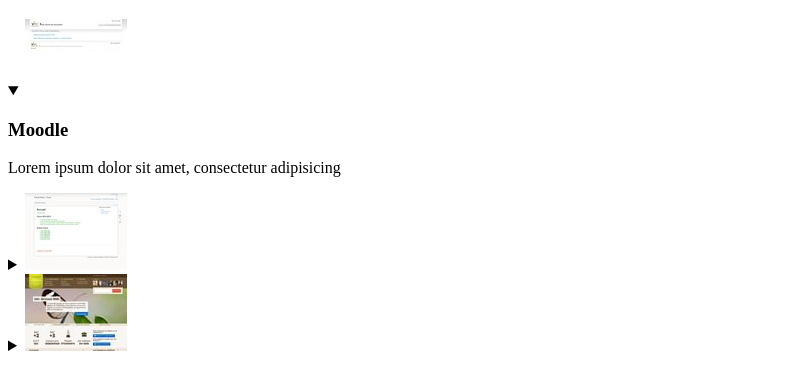
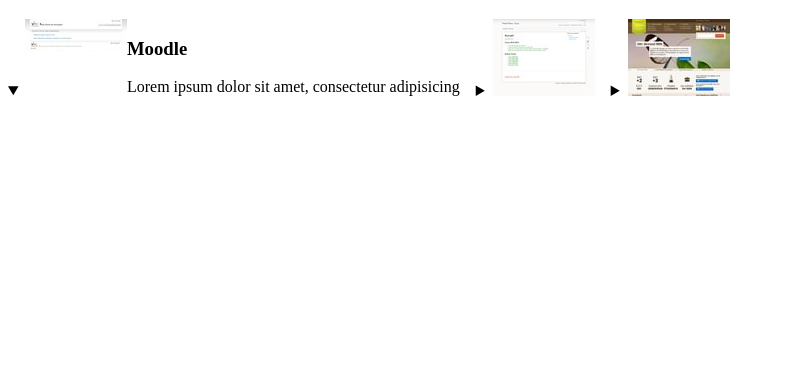
Before and after one commit to MMI-NFC-2026/sae105-r112-tp4-mdiallo2005, a plain HTML site: page index.html in a window 1280 px wide. Shown: the part 61-450 px from the top of the page, without its empty margins (0-785 px from the left). Drawn offline with Linux system fonts and the light colour scheme.

Commit message:
mise en place de l'accordeon horizontal

```diff
--- a/src/css/components/accordeon.css
+++ b/src/css/components/accordeon.css
@@ -1,3 +1,16 @@
 /**
 * Accordeon
 */
+.accordeon {
+  display: flex;
+  flex-direction: row;
+  gap: 1rem;
+}
+
+.accordeon details {
+  display: flex;
+  flex-direction: row;
+}
+.accordeon details[open] {
+
+}
```
